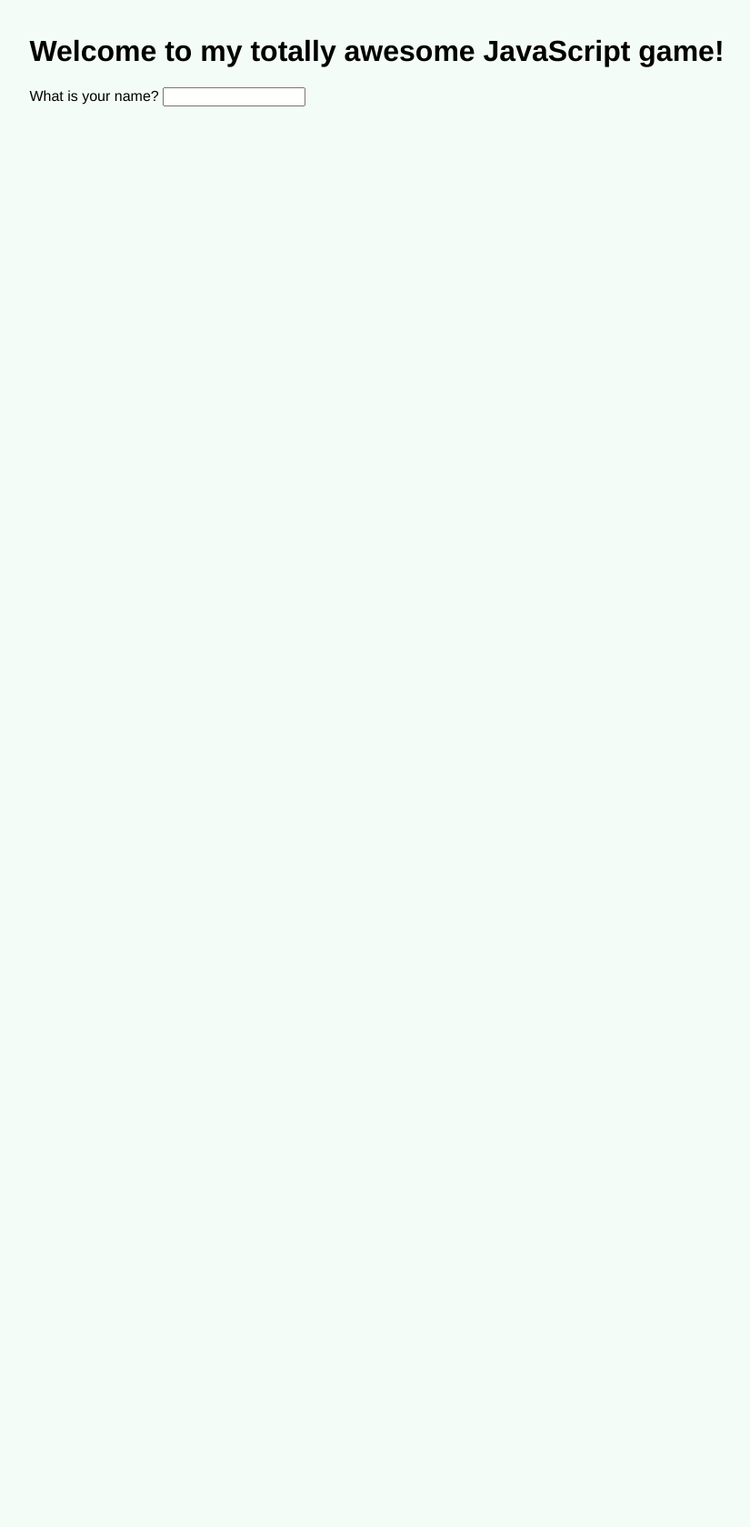
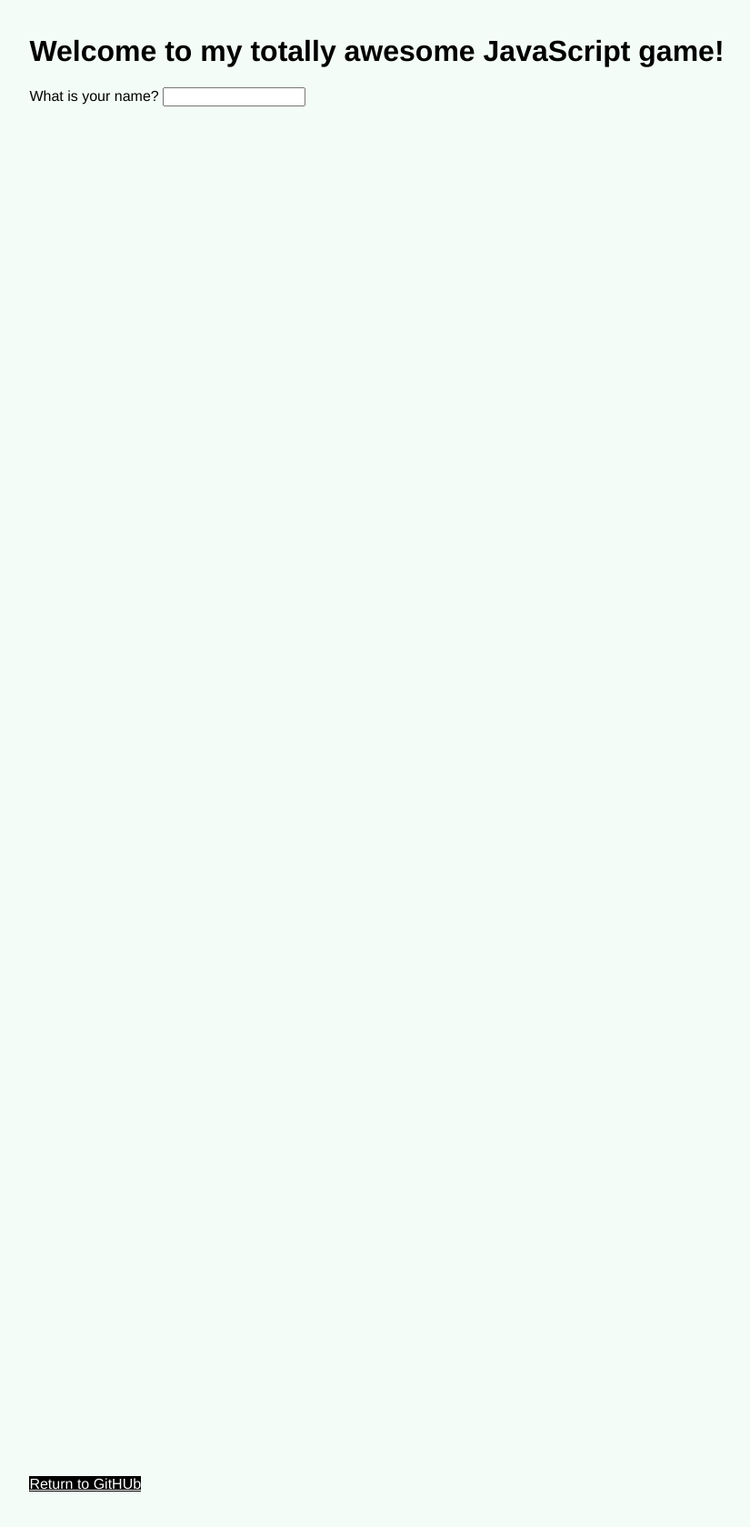
Before and after one commit to kc-taylor/kc-taylor.github.io, a Jekyll site: the page portfolio/javascript1final/index.html, which Jekyll copies as it is, in a window 1280 px wide. Shown: the whole page at 91% size, without its empty margins (102-927 px from the left). Built offline with Jekyll 4.4.1, drawn with Linux system fonts in a browser that asks for light colours; before the commit the page ends 1645 px from its top, so only the background shows below that.

Commit message:
Add github footer

```diff
--- a/portfolio/javascript1final/index.html
+++ b/portfolio/javascript1final/index.html
@@ -124,6 +124,9 @@
 					<a href="finalrubric.pdf" target="_blank" title="Final Requirements for JavaScript I">This final project meets these course requirements</a>
 				</p>
 			</footer>
+			<div class="github">
+				<a href="https://kc-taylor.github.io/">Return to GitHUb</a>
+			</div>
 		</div> <!-- end of content wrapper -->
 		<script src="finaljs.js"></script>
 	</body>
```
